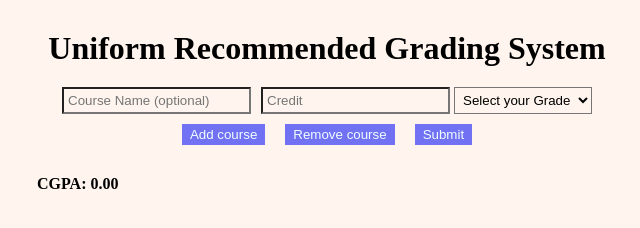
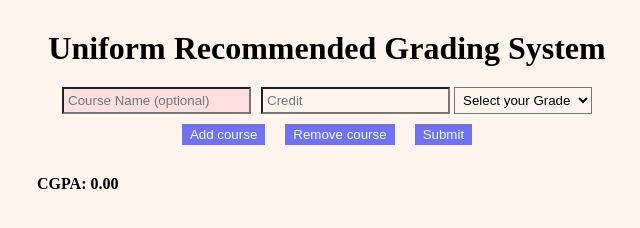
Before and after one commit to infoarifk/cgpa-calculator, a plain HTML site: page index.html in a window 1280 px wide. Shown: the whole page, without its empty margins (313-953 px from the left). Drawn offline with Linux system fonts and the light colour scheme.

Commit message:
project done

```diff
--- a/style.css
+++ b/style.css
@@ -19,6 +19,9 @@ margin: 0 auto;
 
 input,select{
     padding: 4px;
+}
+.course-name{
+    background-color: rgb(255, 224, 224);
 }
 
 
```
